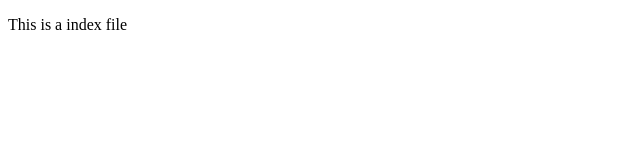
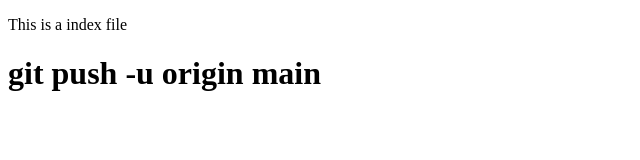
Before and after one commit to Dayal515/my-first-github-repo, a plain HTML site: page index.html in a window 1280 px wide. Shown: the whole page, without its empty margins (0-640 px from the left). Drawn offline with Linux system fonts and the light colour scheme.

Commit message:
second commit

```diff
--- a/index.html
+++ b/index.html
@@ -7,5 +7,6 @@
 </head>
 <body>
   <p>This is a index file</p>
+  <h1>git push -u origin main</h1>
 </body>
 </html>
```
